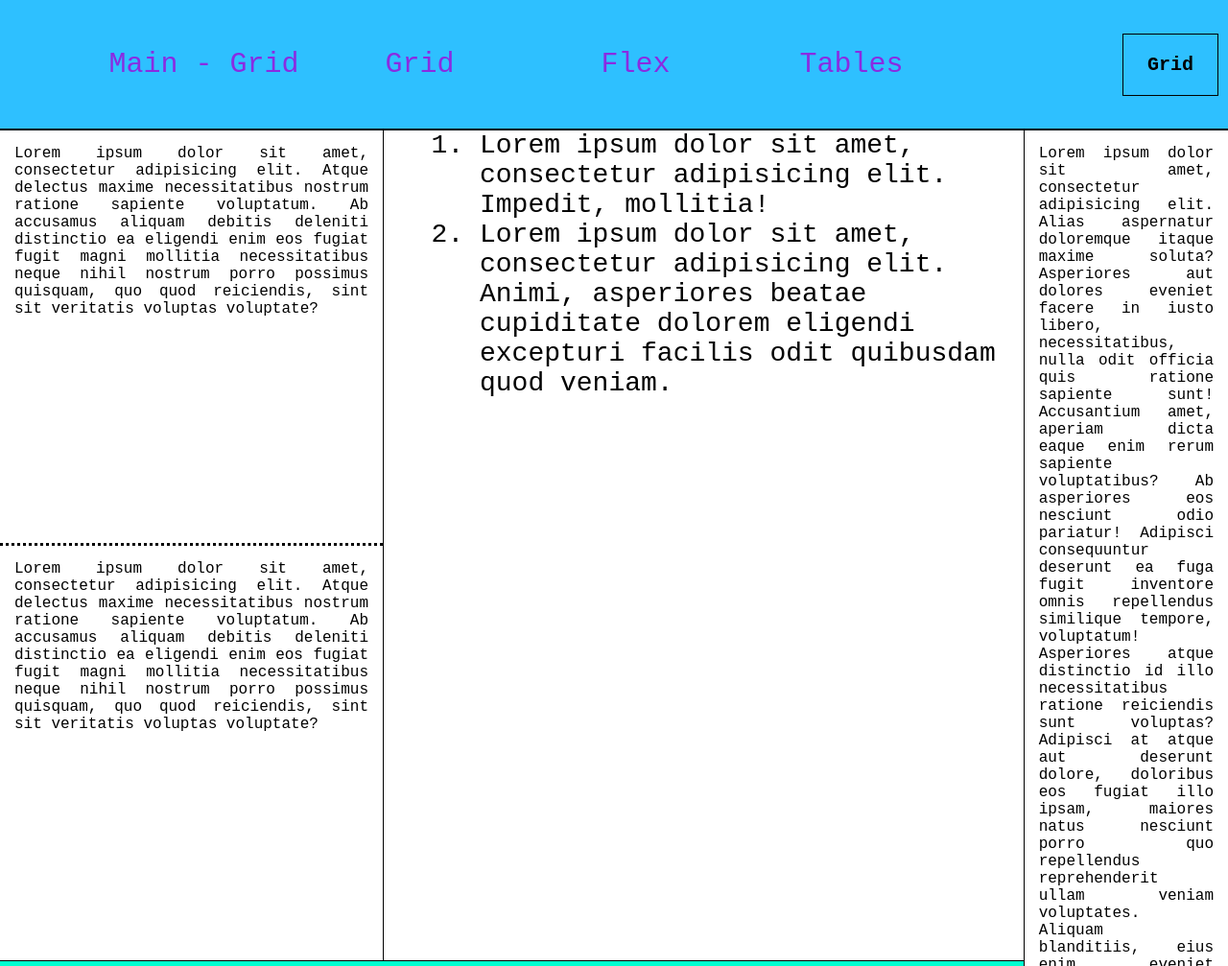
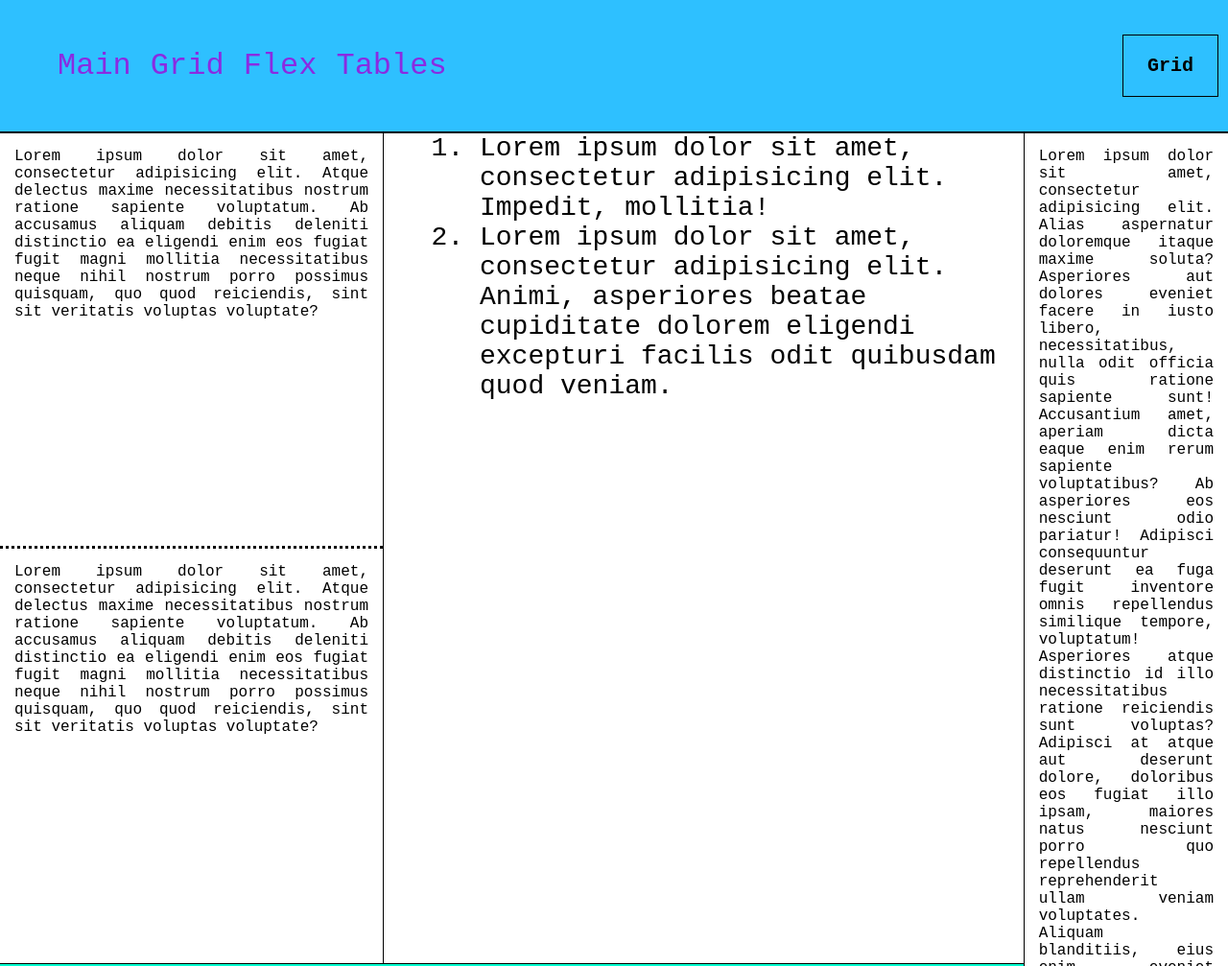
Before and after one commit to muratalkhadam/web-labs, a plain HTML site: page lab2/pages/grid.html in a window 1280 px wide. Shown: the top 1007 px of the page at 96% size. Drawn offline with Linux system fonts and the light colour scheme.

Commit message:
web: lab2 - grid mod

```diff
--- a/lab2/pages/grid.html
+++ b/lab2/pages/grid.html
@@ -12,7 +12,7 @@
         <div class="menu">
             <ul>
                 <li>
-                    <a href="index.html">Main - Grid</a>
+                    <a href="../index.html">Main</a>
                 </li>
                 <li>
                     <a href="grid.html">Grid</a>
--- a/lab2/style/grid.css
+++ b/lab2/style/grid.css
@@ -22,12 +22,14 @@ body {
 
 .menu ul {
     padding: 50px;
-    margin-left: 50px;
-    width: 1000px;
+    /*margin-left: 50px;*/
+    max-width: 30%;
 
     list-style: none;
+
     display: grid;
     grid-template-columns: 1fr 1fr 1fr 1fr;
+
     justify-items: center;
 }
 
@@ -41,7 +43,7 @@ a {
 }
 
 .menu li {
-    font-size: 30px;
+    font-size: 2em;
     padding: 0 10px;
 }
 
@@ -89,6 +91,7 @@ a {
     justify-content: start;
     border-top: 1px solid black;
     padding: 10px;
+
 
     min-height: 100%;
     background-color: #00ffd0;
```
